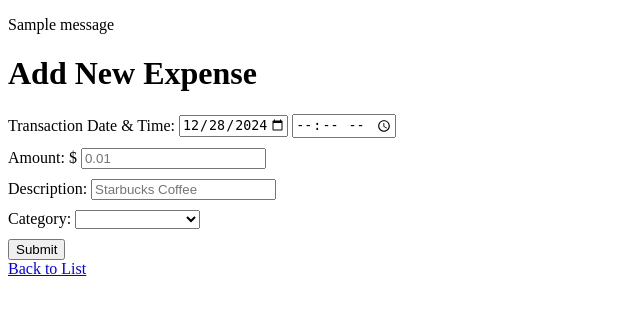
After one commit to justaszie/LS_PY185_Expenses, a Flask app: page /expenses/new in a window 1280 px wide. The commit adds this page. Shown: the top 315 px of the page, without its empty margins (0-640 px from the left). Run offline with Flask 3, Linux system fonts and the light colour scheme; one stand-in notice (Sample message) is shown; a database or web service that is not in the repository returns one stand-in record (values such as "Sample title"); some libraries are stand-ins or nearby versions.

Commit message:
Finished the Create New Expense feature and implemented most of the Edit Expense feature, except data layer

```diff
--- a/app.py
+++ b/app.py
@@ -1,4 +1,4 @@
-from datetime import datetime
+from datetime import datetime, date
 from flask import (
     Flask,
     render_template,
@@ -6,11 +6,14 @@ from flask import (
     url_for,
     g,
     session,
-    abort
+    abort,
+    request,
+    flash
 )
 from secrets import token_hex
 from expense_tracker.db_storage import ExpensesDatabaseStorage
 from functools import wraps
+from expense_tracker import utils
 
 app = Flask(__name__)
 app.secret_key = token_hex(32)
@@ -26,10 +29,10 @@ def requires_signin(func):
         return func(user_id, *args, **kwargs)
     return wrapper
 
-
 @app.before_request
 def create_db_connection():
-    g.storage = ExpensesDatabaseStorage()
+    if not hasattr(g, 'storage'):
+        g.storage = ExpensesDatabaseStorage()
 
 # TODO - Implement properly when working on auth
 @app.before_request
@@ -37,7 +40,7 @@ def initialize_session():
     session['user_name'] = 'admin'
 
 @app.teardown_appcontext
-def close_db_connection(exception=None):
+def teardown_db(exception=None):
     if hasattr(g, 'storage'):
         g.storage.close_connection()
 
@@ -50,16 +53,79 @@ def index():
 @requires_signin
 def expense_list(user_id):
     expenses = g.storage.all_user_expenses(user_id)
-    # expenses=[
-    #     {
-    #         'id': 12,
-    #         'expense_date_time': datetime.now(),
-    #         'amount_usd': 121.20,
-    #         'description': 'Berneliu Uzeiga',
-    #         'category': 'food'
-    #     },
-    # ]
+
+    for expense in expenses:
+        expense['amount_usd'] = expense.pop('amount_cents_usd') / 100
+
     return render_template('expense_list.html', expenses=expenses)
+
+@app.route('/expenses/new')
+def new_expense_view():
+    categories = g.storage.get_categories()
+    return render_template('add_expense.html', categories=categories, current_date=date.today())
+
+@app.route('/expenses', methods=['POST'])
+@requires_signin
+def create_expense(user_id):
+    expense_data = utils.extract_expense_data(request.form)
+
+    errors = utils.expense_data_errors(expense_data)
+    if errors:
+        for error in errors:
+            flash(error, 'error')
+
+        categories = g.storage.get_categories()
+        return render_template('add_expense.html', categories=categories, current_date=date.today())
+
+    try:
+        expense_id = g.storage.create_new_expense(user_id, **expense_data)
+        if expense_id:
+            flash('Expense created successfully', 'success')
+            return redirect(url_for('expense_list'))
+        else:
+            abort(500)
+    except ValueError:
+        abort(500)
+
+@app.route('/expenses/<int:expense_id>/edit', methods=['GET'])
+@requires_signin
+def edit_expense_view(user_id, expense_id):
+    categories = g.storage.get_categories()
+
+    # TODO - move this to a decorator later
+    expense = g.storage.find_expense_by_id(user_id, expense_id)
+    if not expense:
+        abort(404, description='Expense not found')
+
+    expense['transaction_date'] = expense['transaction_datetime'].strftime('%Y-%m-%d')
+    expense['transaction_time'] = expense['transaction_datetime'].strftime('%H:%M')
+    expense['amount_usd'] = expense.pop('amount_cents_usd') / 100
+    return render_template('edit_expense.html', expense=expense, categories=categories)
+
+@app.route('/expenses/<int:expense_id>/edit', methods=['POST'])
+@requires_signin
+def edit_expense(user_id, expense_id):
+    expense_data = utils.extract_expense_data(request.form)
+
+    errors = utils.expense_data_errors(expense_data)
+    if errors:
+        for error in errors:
+            flash(error, 'error')
+
+        categories = g.storage.get_categories()
+        expense_data['id'] = expense_id
+        print(expense_data)
+        return render_template('edit_expense.html', expense=expense_data, categories=categories)
+
+    else:
+        try:
+            g.storage.update_expense(user_id, expense_id, **expense_data)
+            flash('Expense created successfully', 'success')
+            return redirect(url_for('expense_list'))
+        except ValueError:
+            abort(500)
+
+
 
 if __name__ == '__main__':
     app.run(debug=True, port=5020)
--- a/expense_tracker/data/schema.sql
+++ b/expense_tracker/data/schema.sql
@@ -6,10 +6,10 @@ CREATE TABLE users(
 
 CREATE TABLE categories(
     id SERIAL PRIMARY KEY,
-    category_name TEXT NOT NULL UNIQUE
+    name TEXT NOT NULL UNIQUE
 );
 
-INSERT INTO categories(category_name)
+INSERT INTO categories(name)
 VALUES ('Health'),
         ('Groceries'),
         ('Food & Drink'),
@@ -22,7 +22,7 @@ VALUES ('Health'),
 CREATE TABLE expenses(
     id SERIAL PRIMARY KEY,
     transaction_datetime timestamp NOT NULL,
-    amount_usd NUMERIC NOT NULL,
+    amount_cents_usd INT NOT NULL,
     description TEXT NOT NULL,
     user_id INT NOT NULL REFERENCES users(id) ON DELETE RESTRICT,
     category_id INT REFERENCES categories(id) ON DELETE RESTRICT
--- a/expense_tracker/db_storage.py
+++ b/expense_tracker/db_storage.py
@@ -2,9 +2,10 @@ import psycopg2
 from psycopg2.extras import DictCursor
 from textwrap import dedent
 from functools import wraps
+from datetime import datetime
 
 # Wrapping database queries with connection and cursor as context managers
-def db_query(cursor_type=None):
+def db_transaction(cursor_type=None):
     def decorator(meth):
         @wraps(meth)
         def wrapper(self, *args, **kwargs):
@@ -25,23 +26,43 @@ class ExpensesDatabaseStorage:
         db_name = 'test_expenses' if is_test_env else 'expenses'
         self.connection = psycopg2.connect(dbname=db_name)
 
-    @db_query(DictCursor)
+    @db_transaction(DictCursor)
     def all_user_expenses(self, cursor, user_id):
         query = (
             """
-            SELECT *
+            SELECT e.*, c.name as category_name
             FROM expenses e
             LEFT JOIN categories c ON e.category_id = c.id
-            JOIN users u ON u.id = %s
+            JOIN users u ON u.id = e.user_id
+            WHERE u.id = %s
             """
         )
         cursor.execute(query, (user_id, ))
 
-        results = cursor.fetchall()
+        rows = cursor.fetchall()
+        results = [dict(row) for row in rows]
 
         return results
 
-    @db_query()
+    @db_transaction(DictCursor)
+    def find_expense_by_id(self, cursor, user_id, expense_id):
+        query = (
+            """
+            SELECT e.*, c.name as category_name
+            FROM expenses e
+            LEFT JOIN categories c ON e.category_id = c.id
+            JOIN users u ON u.id = e.user_id
+            WHERE u.id = %s
+                AND e.id = %s
+            """
+        )
+        params = (user_id, expense_id,)
+
+        cursor.execute(query, params)
+        result = cursor.fetchone()
+        return dict(result) if result else None
+
+    @db_transaction()
     def get_current_user_id(self, cursor, user_name):
         query = (
             """
@@ -55,6 +76,50 @@ class ExpensesDatabaseStorage:
         result = cursor.fetchone()
         return result[0] if result else None
 
+    @db_transaction(DictCursor)
+    def get_categories(self, cursor):
+        query = (
+            """
+            SELECT *
+            FROM categories
+            ORDER BY name ASC
+            """
+        )
+        cursor.execute(query)
+        return cursor.fetchall()
 
     def close_connection(self):
         self.connection.close()
+
+    @db_transaction()
+    def create_new_expense(self, cursor, user_id,
+                           transaction_date, transaction_time,
+                           amount_usd, description, category_id):
+        amount_cents = float(amount_usd) * 100
+        if transaction_time:
+            transaction_datetime = datetime.strptime(f'{transaction_date}T{transaction_time}','%Y-%m-%dT%H:%M')
+        else:
+            transaction_datetime = datetime.strptime(f'{transaction_date}','%Y-%m-%d')
+        category_id = int(category_id) if category_id else None
+        description = description if description else None
+
+        query = (
+            """
+            INSERT INTO expenses
+            (transaction_datetime, amount_cents_usd, description,
+            user_id, category_id)
+            VALUES
+            (%s, %s, %s, %s, %s)
+            RETURNING ID
+            """
+        )
+        params = (transaction_datetime, amount_cents, description,
+                  user_id, category_id, )
+
+        cursor.execute(query, params)
+        result = cursor.fetchone()
+        return result[0] if result else None
+
+    @db_transaction()
+    def update_expense(self, cursor, user_id, expense_id, **expense_data):
+        pass
--- a/static/stylesheets/style.css
+++ b/static/stylesheets/style.css
@@ -17,11 +17,16 @@ th, td {
     border: 1px solid;
     border-radius:5px;
     cursor:default;
+    display:inline-block
 }
 .cta-form{
-    display:inline;
+    display:inline-block;
 }
 
 section{
     margin-top:10px;
 }
+
+.expense-input{
+    padding-bottom: 10px;
+}
--- /dev/null
+++ b/templates/add_expense.html
@@ -0,0 +1,44 @@
+{% extends "layout.html" %}
+{% block content %}
+    <header>
+        <h1>Add New Expense </h1>
+    </header>
+    <main>
+        <form method="POST" action="{{ url_for('create_expense') }}">
+            <div class="expense-input">
+                <label for="transaction_date">Transaction Date & Time:</label>
+                <input id="transaction_date" type="date" name="transaction_date"
+                    value="{{ request.form.get('transaction_date', current_date)}}"
+                    max="{{ current_date }}">
+
+                <input id="transaction_time" type="time" name="transaction_time"
+                    value="{{ request.form.get('transaction_time', '') }}">
+            </div>
+            <div class="expense-input">
+                <label for="amount">Amount:</label>
+                &dollar;
+                <input id="amount" type="number" name="amount_usd" placeholder="0.01" step="0.01"
+                        value="{{ request.form.get('amount_usd', '') }}">
+            </div>
+            <div class="expense-input">
+                <label for="description">Description:</label>
+                <input id="description" type="text" name="description" placeholder="Starbucks Coffee"
+                        value="{{ request.form.get('description', '') }}">
+            </div>
+            <div class="expense-input">
+                <label for="category">Category:</label>
+                <select id="category" name="category_id">
+                    <option value="" {% if request.form.get('category_id') is none %} selected {% endif %}></option>
+                    {% for category in categories %}
+                        <option value="{{ category.id }}"
+                                {% if request.form.get('category_id') == category.id | string %} selected {% endif %}>
+                                {{ category.name | title }}
+                        </option>
+                    {% endfor %}
+                </select>
+            </div>
+            <button>Submit</button>
+        </form>
+        <a href="{{ url_for('index') }}"> Back to List</a>
+    </main>
+{% endblock %}
--- a/templates/layout.html
+++ b/templates/layout.html
@@ -7,6 +7,16 @@
     <link rel="stylesheet" href="{{ url_for('static', filename='stylesheets/style.css') }}">
 </head>
 <body>
+    {% with messages = get_flashed_messages(with_categories=True) %}
+        {% if messages %}
+            <header>
+                {% for category, message in messages %}
+                    <p class="flash-{{ category }}">{{ message }}</p>
+                {% endfor %}
+            </header>
+        {% endif %}
+    {% endwith %}
+
     <main>
         {% block content %}
         {% endblock %}
```
Also changed, not shown: expense_tracker/utils.py (added, +111 -0 lines), templates/edit_expense.html (added, +44 -0 lines), templates/expense_list.html (+9 -9 lines).
